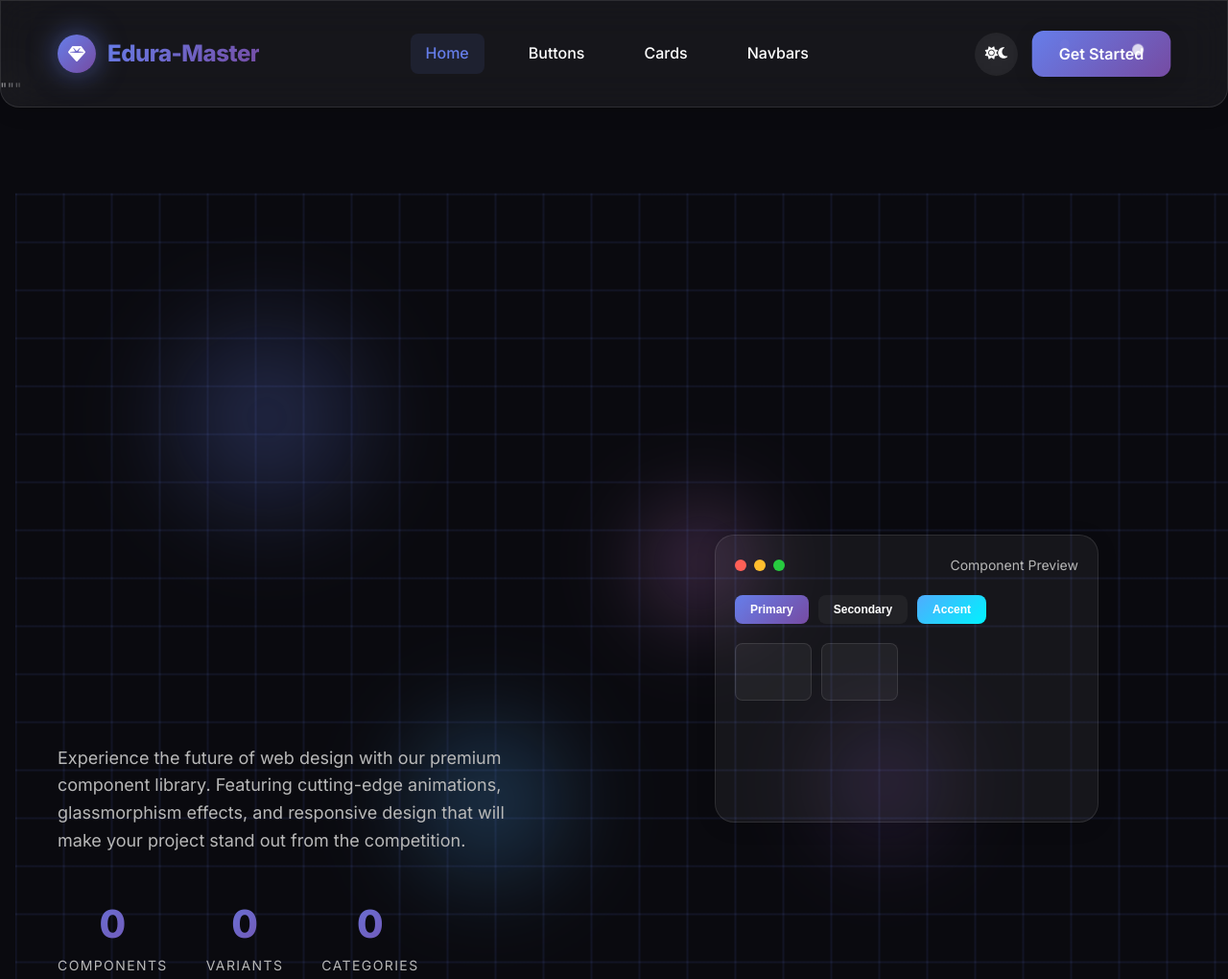
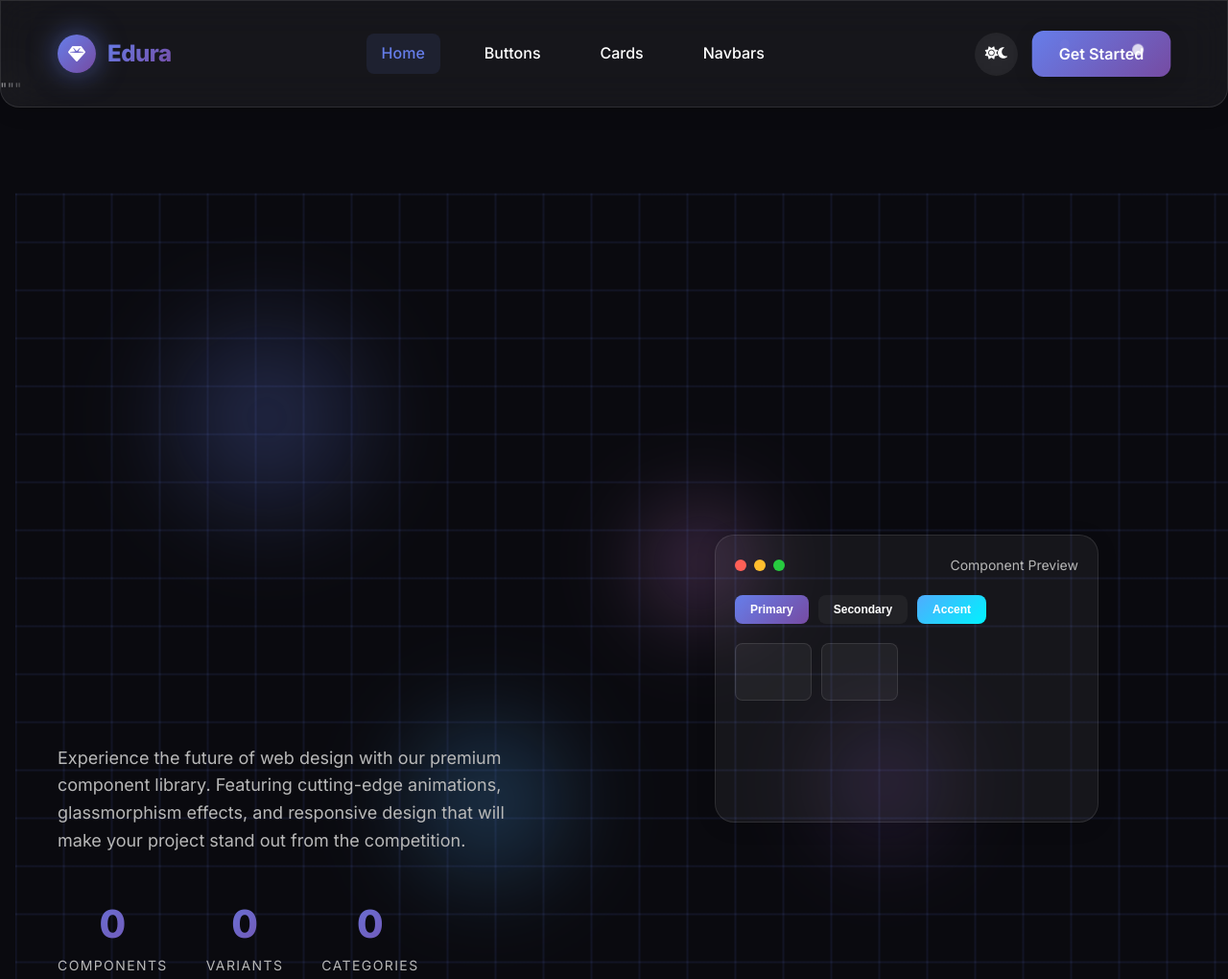
Before and after one commit to souma9830/Edura-Master, a plain HTML site: page index.html in a window 1280 px wide. Shown: the top 1020 px of the page at 96% size. Drawn offline with nearby package versions, Linux system fonts and the light colour scheme.

Commit message:
Update index.html

```diff
--- a/index.html
+++ b/index.html
@@ -20,7 +20,7 @@
                 <div class="logo-icon glow-effect">
                     <i class="fas fa-gem"></i>
                 </div>
-                <span class="logo-text gradient-text">Edura-Master</span>
+                <span class="logo-text gradient-text">Edura</span>
             </div>
 
             <div class="nav-links">
```
